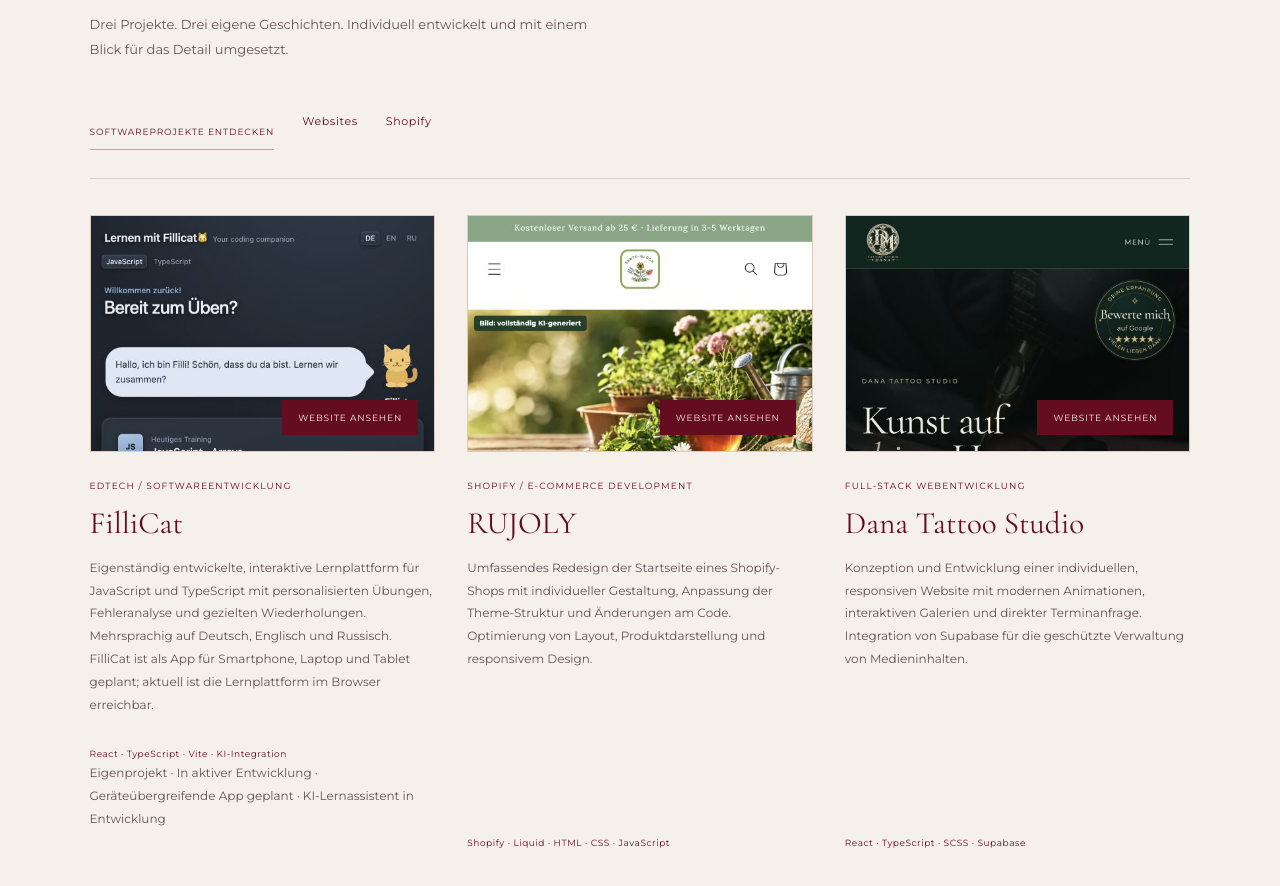
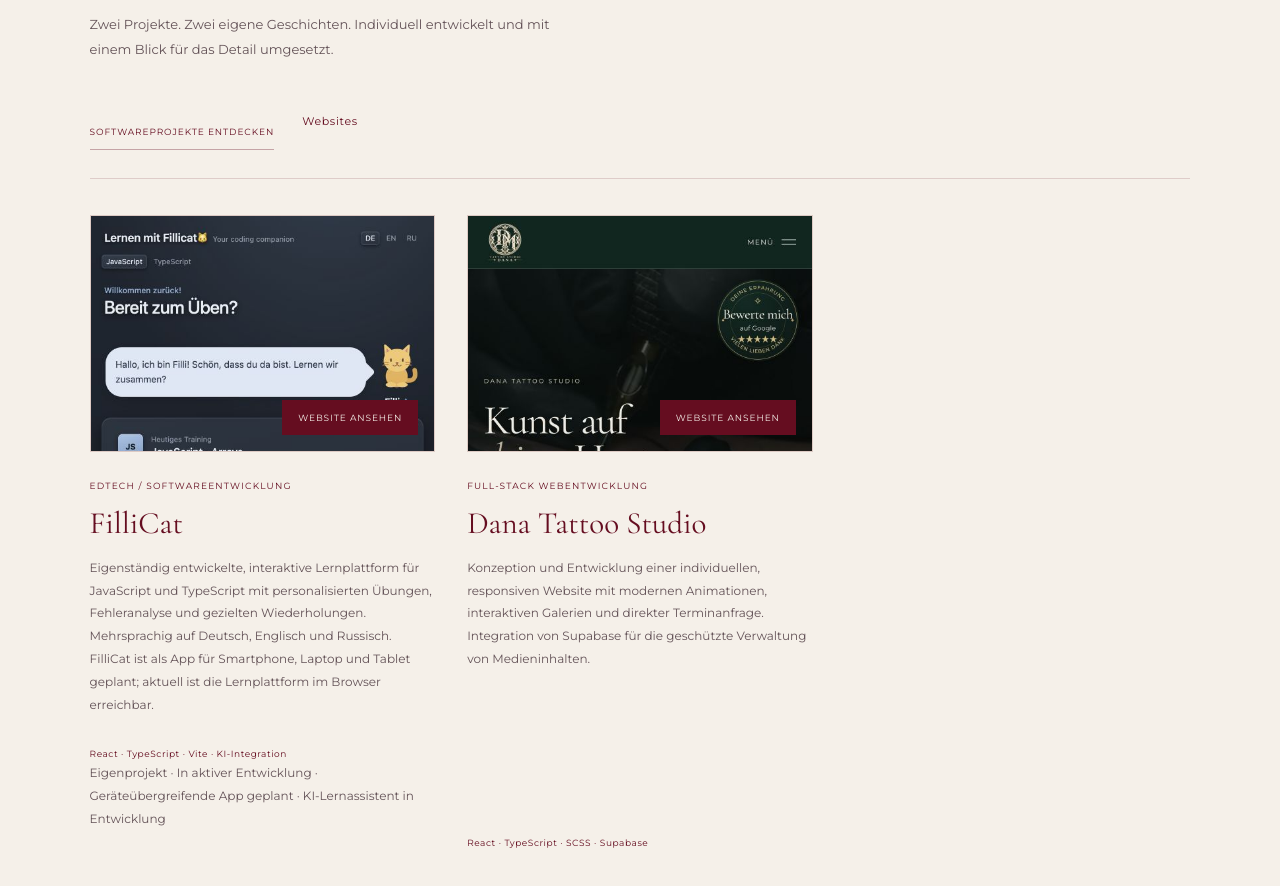
Before and after one commit to AnnaFillanna/anna-filippi.studio, a React (Vite) app: page /projekte in a window 1280 px wide. Shown: the part 394-1280 px from the top of the page. Built offline with nearby package versions, Linux system fonts and the light colour scheme.

Commit message:
Remove RUJOLY project from portfolio

```diff
--- a/src/components/Projects/Projects.tsx
+++ b/src/components/Projects/Projects.tsx
@@ -11,15 +11,6 @@
     "status": "Eigenprojekt · In aktiver Entwicklung · Geräteübergreifende App geplant · KI-Lernassistent in Entwicklung",
     "image": "/images/projects/fillicat.png",
     "href": "https://fillicat.com"
-  },
-  {
-    "name": "RUJOLY",
-    "category": "SHOPIFY / E-COMMERCE DEVELOPMENT",
-    "description": "Umfassendes Redesign der Startseite eines Shopify-Shops mit individueller Gestaltung, Anpassung der Theme-Struktur und Änderungen am Code. Optimierung von Layout, Produktdarstellung und responsivem Design.",
-    "scope": "Shopify · Liquid · HTML · CSS · JavaScript",
-    "status": "",
-    "image": "/images/projects/rujoly.png",
-    "href": "https://www.rujoly.de/"
   },
   {
     "name": "Dana Tattoo Studio",
@@ -52,11 +43,11 @@
   return <section id="projekte" className={styles.projects} aria-labelledby="projects-title">
     <a className={styles.back} href="/#leistungen"> ZURÜCK ZUM ATELIER</a>
     <motion.div {...reveal} className={styles.heading}>
-      <p className={`${styles.eyebrow} ${styles.sectionLabel}`}>AUSGEWÄHLTE ARBEITEN / 01 — 03</p>
+      <p className={`${styles.eyebrow} ${styles.sectionLabel}`}>AUSGEWÄHLTE ARBEITEN / 01 — 02</p>
       <h1 id="projects-title" tabIndex={-1}>Ideen werden digital.<br /><em>Meine Arbeiten.</em></h1>
-      <p className={styles.lead}>Drei Projekte. Drei eigene Geschichten. Individuell entwickelt und mit einem Blick für das Detail umgesetzt.</p>
+      <p className={styles.lead}>Zwei Projekte. Zwei eigene Geschichten. Individuell entwickelt und mit einem Blick für das Detail umgesetzt.</p>
     </motion.div>
-    <ul className={styles.categories} aria-label="Projektbereiche"><li><a className={styles.categoryLink} href="/softwareentwicklung">SOFTWAREPROJEKTE ENTDECKEN</a></li><li>Websites</li><li>Shopify</li></ul>
+    <ul className={styles.categories} aria-label="Projektbereiche"><li><a className={styles.categoryLink} href="/softwareentwicklung">SOFTWAREPROJEKTE ENTDECKEN</a></li><li>Websites</li></ul>
     <div className={styles.grid}>{projects.map((project, index) => renderProject(project, index))}</div>
 
   </section>;
--- a/src/routes.ts
+++ b/src/routes.ts
@@ -10,7 +10,7 @@
   },
   '/projekte': {
     title: 'Web & Software – Projekte | Anna Filippi',
-    description: 'Websites, Shopify und Software von Anna Filippi: FilliCat, RUJOLY und Dana Tattoo Studio. FilliCat ist als App für Smartphone, Laptop und Tablet geplant.',
+    description: 'Websites und Software von Anna Filippi: FilliCat und Dana Tattoo Studio. FilliCat ist als App für Smartphone, Laptop und Tablet geplant.',
   },
   '/softwareentwicklung': {
     title: 'Softwareentwicklung – Anna Filippi',
```
Also changed, not shown: public/images/projects/rujoly.png (deleted).
